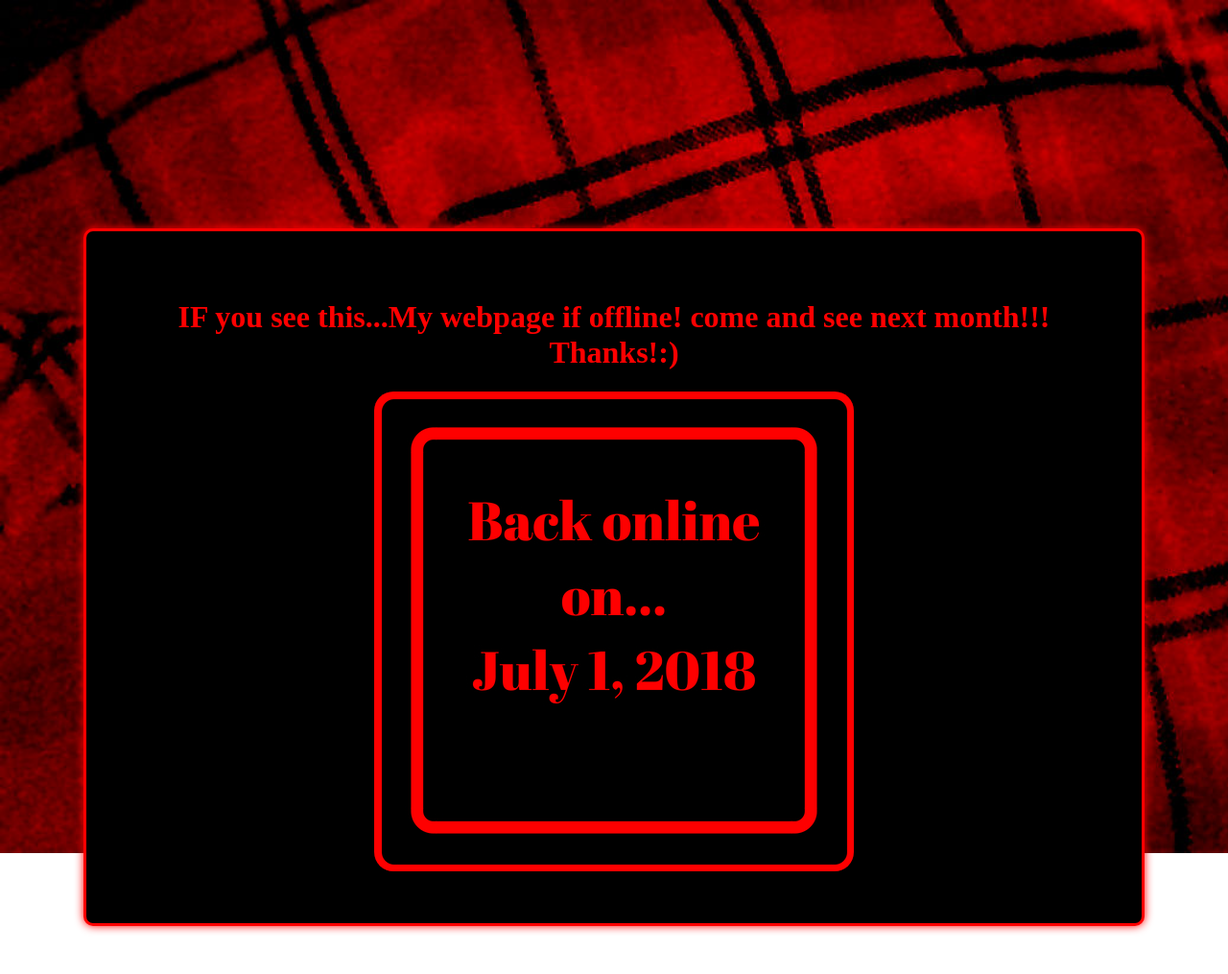
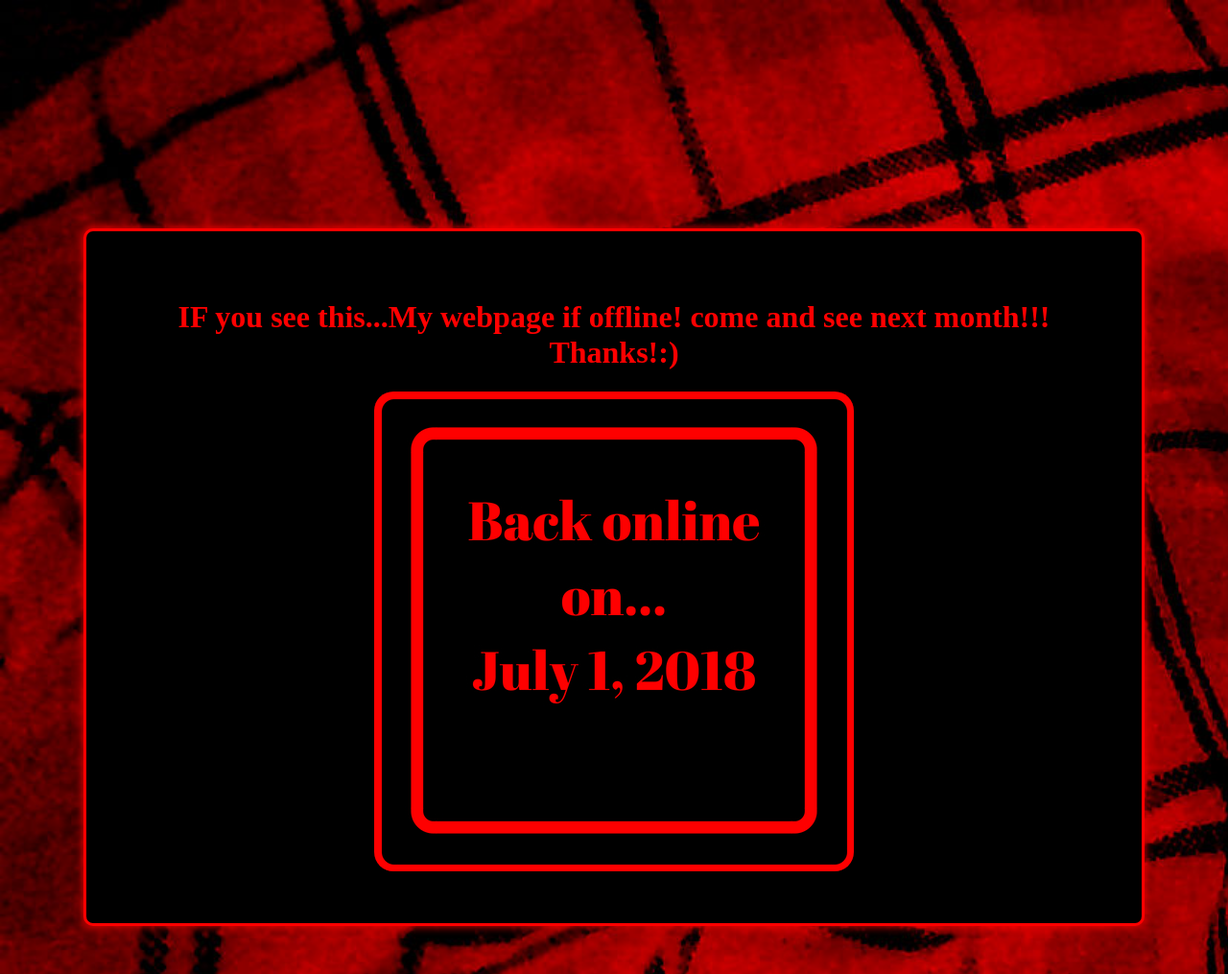
Before and after one commit to NOUSERNAME999/WARNING_003, a plain HTML site: page index.html in a window 1280 px wide. Shown: the whole page at 96% size. Drawn offline with Linux system fonts and the light colour scheme.

Commit message:
Update index.html

```diff
--- a/index.html
+++ b/index.html
@@ -10,7 +10,7 @@
      body {
       background-image: url('Img/background_01.jpg');
       background-repeat: no-repeat;
-      background-size: 1580px;
+      background-size: 1980px;
      }
 
      #box1 {
```
